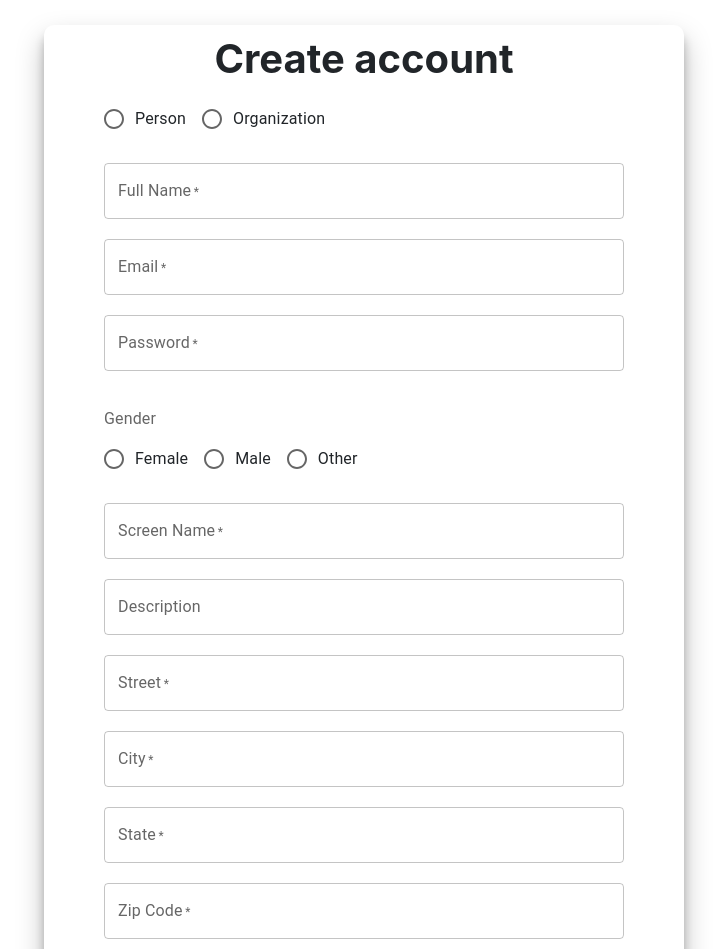
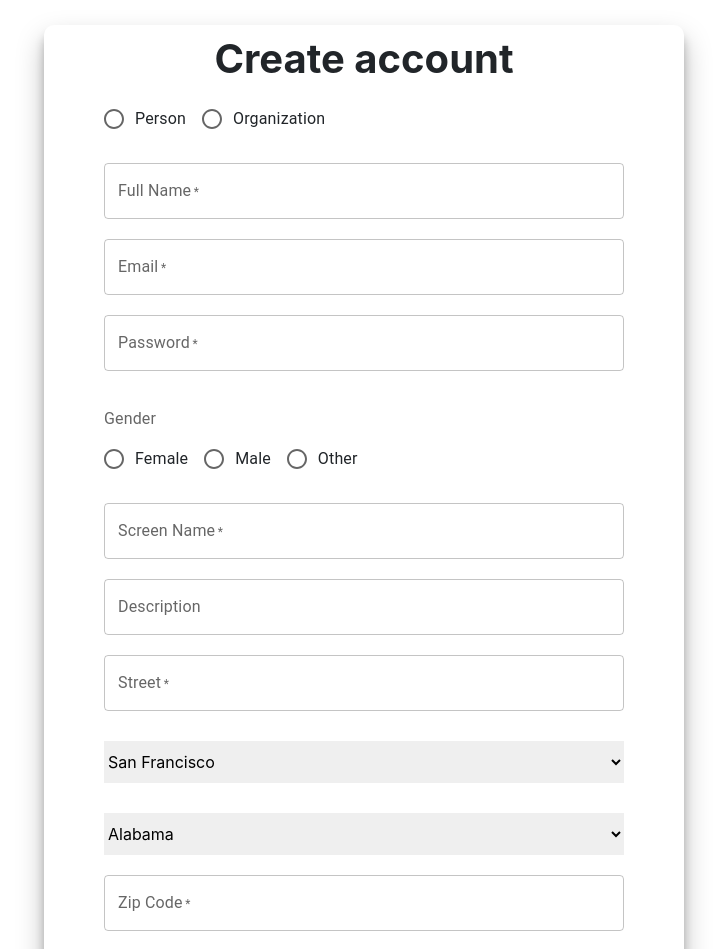
Before and after one commit to kasatsakshi/cmpe275-cloud-event-centre, a React (Create React App) app in the folder client/: page /register in a window 1280 px wide. Shown: the top 949 px of the page, without its empty margins (276-1003 px from the left). Built offline with nearby package versions, Linux system fonts and the light colour scheme.

Commit message:
Refactored create event and signup forms

```diff
--- a/client/src/components/EventDashboard.js
+++ b/client/src/components/EventDashboard.js
@@ -1,6 +1,5 @@
 import React, { useState, useEffect } from "react";
 import "bootstrap/dist/css/bootstrap.min.css";
-import Register from "./Register";
 import axios from "axios";
 import "./temp.css";
 import moment from "moment";
@@ -9,87 +8,84 @@ import EventNavbar from "./EventNavbar";
 import { Button } from "@mui/material";
 
 function EventDashboard() {
-  const [eventsDup, setEventsDup] = useState([]);
   const [events, setEvents] = useState([]);
-  const [duplicateEvents, setDuplicateEvents] = useState([]);
-  const [loading, setLoading] = useState(false);
+  const [filteredEvents, setFilteredEvents] = useState([]);
+  const [cityEvents, setCityEvents] = useState([]);
+  const [cities, setCities] = useState([]);
   const [searchKey, setSearchKey] = useState("");
-  const [location, setLocation] = useState([]);
   const [type, setType] = useState("all");
   const [city, setCity] = useState("all");
-
-  const [filteredEvents, setFilteredEvents] = useState([]);
   const [fromDate, setFromDate] = useState(
-    new Date().toLocaleDateString("en-ca")
+    moment(new Date()).format("YYYY-MM-DD")
   );
   const [toDate, setToDate] = useState("");
 
-  var locat = [{ city: "San Jose" }];
+  // var location = [{ city: "San Jose" }];
 
   // function assignFromDate(e) {
-  //   //console.log(e.target.value);
-  //   setFromDate(e);
+  //   e.preventDefault();
+  //   setFromDate(e.target.value);
   //   //setFromDate(e);
-  //   console.log(e);
-  //   console.log(fromDate);
-  //   const events = duplicateEvents.filter(
-  //     (a) => new Date(a.startTime) - new Date(e) >= 0
+  //   console.log(e.target.value);
+  //   console.log(new Date().toLocaleDateString("en-ca"));
+  //   const events = filteredEvents.filter(
+  //     (a) => moment(new Date()).subtract(new Date(e.target.value)).days() >= 0
   //   );
-  //   setEventsDup(events);
+  //   setFilteredEvents(events);
   // }
 
   function ToDate(e) {
     setToDate(e);
-    let events1 = duplicateEvents.filter(
+    let events1 = filteredEvents.filter(
       (a) => new Date(a.endTime) - new Date(e) <= 0
     );
     events1 = events1.filter(
       (a) => new Date(a.endTime) - new Date(fromDate) >= 0
     );
-    setEventsDup(events1);
+    setFilteredEvents(events1);
   }
 
   useEffect(() => {
     try {
-      setLoading(true);
+      // setLoading(true);
       axios
         .get("/api/event/all")
         .then((response) => {
-          setEventsDup(response.data);
-          setDuplicateEvents(response.data);
           console.log(response.data);
+          setEvents(response.data);
           setFilteredEvents(response.data);
-          setEvents(
+          setCityEvents(
             response.data.filter(
               (li, idx, self) =>
                 self.map((itm) => itm.address.city).indexOf(li.address.city) ===
                 idx
             )
           );
+          console.log("City Events: ", cityEvents);
+          let location = [];
+          response.data.forEach((event) => {
+            // let loc = {
+            //   city: event.address.city,
+            // };
+            if (!location.includes(event.address.city)) {
+              location.push(event.address.city);
+            }
+          });
+          // location = location.filter(
+          //   (li, idx, self) =>
+          //     self.map((itm) => itm.city).indexOf(li.city) === idx
+          // );
+          setCities(location);
         })
         .catch((err) => {
           console.log(err);
         });
+      // setDuplicateEvents(eventsDup);
 
-      console.log(eventsDup);
-      setDuplicateEvents(eventsDup);
-
-      events.forEach((item) => {
-        var loc = {
-          city: item.address.city,
-        };
-        if (!locat.includes(loc)) {
-          locat.push(loc);
-        }
-      });
-      locat = locat.filter(
-        (li, idx, self) => self.map((itm) => itm.city).indexOf(li.city) === idx
-      );
-      setLocation(locat);
-      setLoading(false);
+      // setLoading(false);
     } catch (error) {
       console.log(error);
-      setLoading(false);
+      // setLoading(false);
     }
   }, []);
 
@@ -139,39 +135,44 @@ function EventDashboard() {
   // }
 
   const filter = () => {
-    let eventsFiltered = eventsDup;
-    console.log(eventsFiltered);
+    let eventsFiltered = events;
+    // console.log(eventsFiltered);
     if (searchKey !== "") {
-      console.log(searchKey);
+      // console.log(searchKey);
       eventsFiltered = eventsFiltered.filter((event) =>
         event.title.toLowerCase().includes(searchKey.toLowerCase())
       );
-      console.log(eventsFiltered);
+      // console.log(eventsFiltered);
     }
     if (type !== "all") {
-      console.log(type);
+      // console.log(type);
       eventsFiltered = eventsFiltered.filter((event) =>
         event.status.toLowerCase().includes(type.toLowerCase())
       );
-      console.log(eventsFiltered);
+      // console.log(eventsFiltered);
     }
     if (city !== "all") {
-      console.log(city);
+      // console.log(city);
       eventsFiltered = eventsFiltered.filter((event) =>
         event.address.city.toLowerCase().includes(city.toLowerCase())
       );
     }
+    eventsFiltered = eventsFiltered.filter((event) => {
+      let stDate = moment(event.startTime).format("YYYY-MM-DD");
+      let rangeDate = moment(fromDate).format("YYYY-MM-DD");
+      return stDate >= rangeDate;
+    });
     setFilteredEvents(eventsFiltered);
   };
 
   const clear = () => {
     setSearchKey("");
     setType("all");
-    setLocation("all");
+    setCity("all");
     let today = new Date();
     setFromDate(moment(today).format("YYYY-MM-DD"));
-    setFilteredEvents(eventsDup);
-    console.log(filteredEvents);
+    setFilteredEvents(events);
+    // console.log(filteredEvents);
   };
 
   return (
@@ -179,7 +180,7 @@ function EventDashboard() {
       <EventNavbar />
       <div className="container">
         {/* Filters */}
-        <div className="cont" style={{ height: "100px" }}>
+        <div className="cont filters" style={{ height: "100px" }}>
           <div className="row bs p-3 m-5">
             <div className="col-md-2">
               <span style={{ opacity: "0.6", fontSize: "13px" }}>
@@ -190,7 +191,6 @@ function EventDashboard() {
                 className="form-control i2 m-2"
                 placeholder="Search Events"
                 value={searchKey}
-                // onKeyUp={filterBySearch}
                 onChange={(e) => {
                   setSearchKey(e.target.value);
                 }}
@@ -205,14 +205,12 @@ function EventDashboard() {
                 className="form-control m-2"
                 value={city}
                 onChange={(e) => {
-                  // filterByLocation(e.target.value);
-                  // setLocation(e.target.value);
                   setCity(e.target.value);
                 }}
               >
                 <option value="all">All</option>
-                {events.map((data, idx) => (
-                  <option key={idx}>{data.address.city}</option>
+                {cities.map((data, idx) => (
+                  <option key={idx}>{data}</option>
                 ))}
               </select>
             </div>
@@ -246,11 +244,12 @@ function EventDashboard() {
                 <input
                   type="date"
                   name="from"
-                  id="startdate"
-                  min={new Date().toLocaleDateString("en-ca")}
+                  id="start-date"
+                  min={moment().subtract(10, "days").format("YYYY-MM-DD")}
                   value={fromDate}
                   onChange={(e) => {
                     setFromDate(e.target.value);
+                    // assignFromDate(e);
                   }}
                   className="form-control datepicker"
                 />
@@ -266,7 +265,7 @@ function EventDashboard() {
                   type="date"
                   name="to"
                   min={fromDate}
-                  id="enddate"
+                  id="end-date"
                   value={toDate}
                   placeholder="Select Date"
                   onChange={(e) => ToDate(e.target.value)}
@@ -280,9 +279,10 @@ function EventDashboard() {
         </div>
 
         {/* Events Cards */}
+        {filteredEvents.length !== 0 ? (
           <div
-          className="row"
-          style={{ padding: "20px", justifyContent: "space-evenly" }}
+            className="row events"
+            style={{ padding: "20px", justifyContent: "flex-start" }}
           >
             {filteredEvents.map((room) => {
               return (
@@ -295,11 +295,11 @@ function EventDashboard() {
                       <h5 className="card-title">{room.title}</h5>
                       <h6 className="card-subtitle mb-2 text-muted">
                         <em>Starts On:</em>{" "}
-                      {moment(room.startTime).format("MM-DD-YYYY HH:mm")}
+                        {moment(room.startTime).format("MM-DD-YYYY hh:mm a")}
                       </h6>
                       <h6 className="card-subtitle mb-2 text-muted">
                         <em>Ends On:</em>{" "}
-                      {moment(room.endTime).format("MM-DD-YYYY HH:mm")}
+                        {moment(room.endTime).format("MM-DD-YYYY hh:mm a")}
                       </h6>
                       <p href="#" className="card-link">
                         {room.address.city}
@@ -345,7 +345,9 @@ function EventDashboard() {
                       )}
                       <Link to="/event-page">
                         <button
-                        onClick={() => localStorage.setItem("eventId", room.id)}
+                          onClick={() =>
+                            localStorage.setItem("eventId", room.id)
+                          }
                         >
                           Details
                         </button>
@@ -356,6 +358,11 @@ function EventDashboard() {
               );
             })}
           </div>
+        ) : (
+          <div style={{ textAlign: "center", fontSize: "1.5rem" }}>
+            No events found.
+          </div>
+        )}
       </div>
     </div>
   );
--- a/client/src/components/Register.js
+++ b/client/src/components/Register.js
@@ -9,6 +9,7 @@ import { useLocation, useNavigate } from "react-router-dom";
 import { useDispatch, useSelector } from "react-redux";
 import "./Register.css";
 import { signup } from "../redux/user";
+import { cities, states } from "../places";
 
 const Error = styled.span`
   color: red;
@@ -23,8 +24,8 @@ function Register() {
   const [accountType, setAccountType] = useState("");
   const [description, setDescription] = useState("");
   const [street, setStreet] = useState("");
-  const [city, setCity] = useState("");
-  const [state, setState] = useState("");
+  const [city, setCity] = useState("San Jose");
+  const [state, setState] = useState("California");
   const [zip, setZip] = useState("");
   const [provider, setProvider] = useState("");
   const [showError, setShowError] = useState(false);
@@ -215,7 +216,7 @@ function Register() {
           style={{ paddingBottom: 20 }}
           onChange={(e) => setStreet(e.target.value)}
         />
-        <TextField
+        {/* <TextField
           required
           label="City"
           id="city"
@@ -224,8 +225,22 @@ function Register() {
           className="register-input-fields"
           style={{ paddingBottom: 20 }}
           onChange={(e) => setCity(e.target.value)}
-        />
-        <TextField
+        /> */}
+        <select
+          className="register-input-fields"
+          name="city"
+          value={city}
+          style={{ marginBottom: 20 }}
+          onChange={(e) => setCity(e.target.value)}
+        >
+          <option value="City" disabled>
+            Select City
+          </option>
+          {cities.map((data, idx) => (
+            <option key={idx}>{data}</option>
+          ))}
+        </select>
+        {/* <TextField
           required
           label="State"
           id="state"
@@ -234,7 +249,21 @@ function Register() {
           className="register-input-fields"
           style={{ paddingBottom: 20 }}
           onChange={(e) => setState(e.target.value)}
-        />
+        /> */}
+        <select
+          className="register-input-fields"
+          name="state"
+          value={state}
+          style={{ marginBottom: 20 }}
+          onChange={(e) => setState(e.target.value)}
+        >
+          <option value="State" disabled>
+            Select State
+          </option>
+          {states.map((data, idx) => (
+            <option key={idx}>{data}</option>
+          ))}
+        </select>
         <TextField
           required
           label="Zip Code"
--- a/client/src/components/SignUpForum.js
+++ b/client/src/components/SignUpForum.js
@@ -10,6 +10,7 @@ import Card from "@mui/material/Card";
 import CardActions from "@mui/material/CardActions";
 import CardContent from "@mui/material/CardContent";
 import Typography from "@mui/material/Typography";
+import { ImportExportTwoTone } from "@mui/icons-material";
 
 const Button = styled.button`
   width: 100px;
--- /dev/null
+++ b/client/src/places.js
@@ -0,0 +1,28 @@
+export const states = [
+  "Alabama",
+  "Arkansas",
+  "Arizona",
+  "California",
+  "Colorado",
+  "Oregon",
+  "Texas",
+  "Washington",
+  "West Virginia",
+];
+export const cities = [
+  "San Francisco",
+  "Oakland",
+  "Mountain View",
+  "Palo Alto",
+  "Cupertino",
+  "Fremont",
+  "San Jose",
+  "Milpitas",
+  "Sunnyvale",
+  "Santa Clara",
+  "Chico",
+  "Sacramento",
+  "Santa Cruz",
+  "San Diego",
+  "Los Angeles",
+];
```
Also changed, not shown: client/src/components/CreateEvent.js (+37 -9 lines), 2 other files (tests, documents, lock files or other folders). Lines whose indentation alone changed are shown as unchanged.
